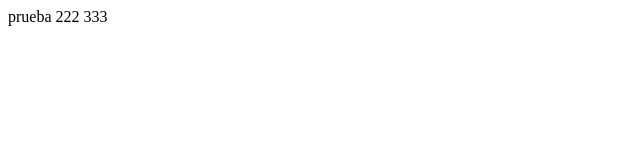
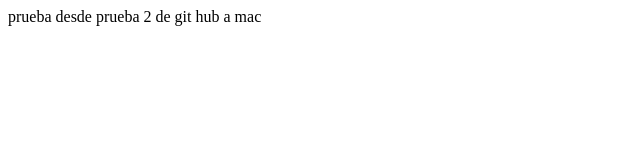
Before and after one commit to gio0520/RepoPruebaMinTic, a plain HTML site: page prueba2.html in a window 1280 px wide. Shown: the whole page, without its empty margins (0-640 px from the left). Drawn offline with Linux system fonts and the light colour scheme.

Commit message:
Update prueba2.html
prueba de git hub a mac

```diff
--- a/prueba2.html
+++ b/prueba2.html
@@ -9,7 +9,7 @@
 </head>
 
 <body>
-    prueba 222 333
+    prueba desde prueba 2 de git hub a mac
 </body>
 
 </html>
```
